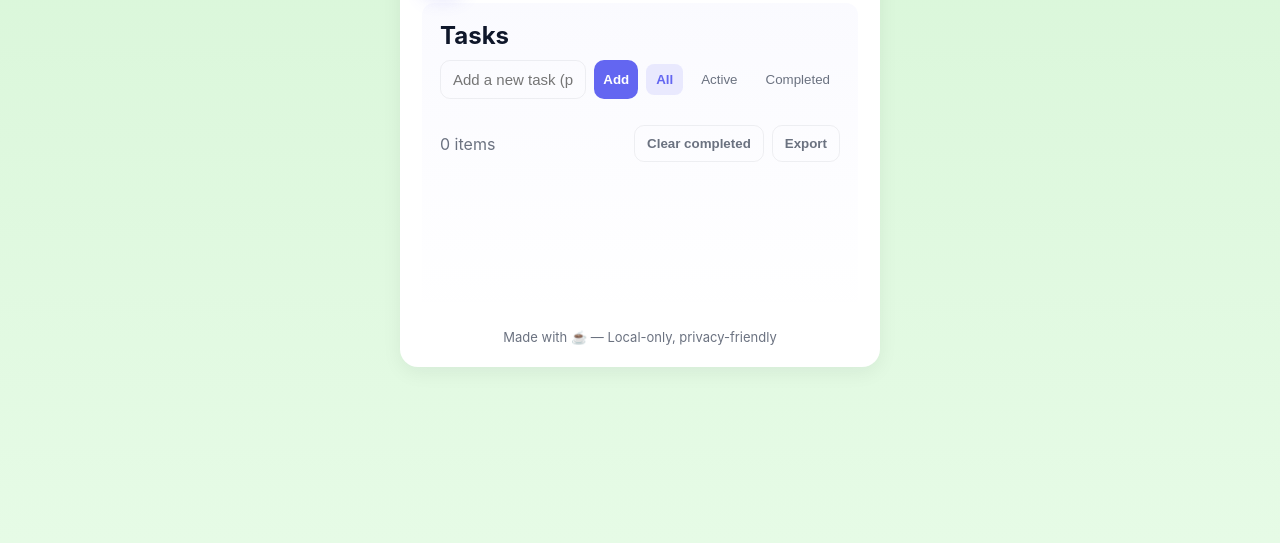
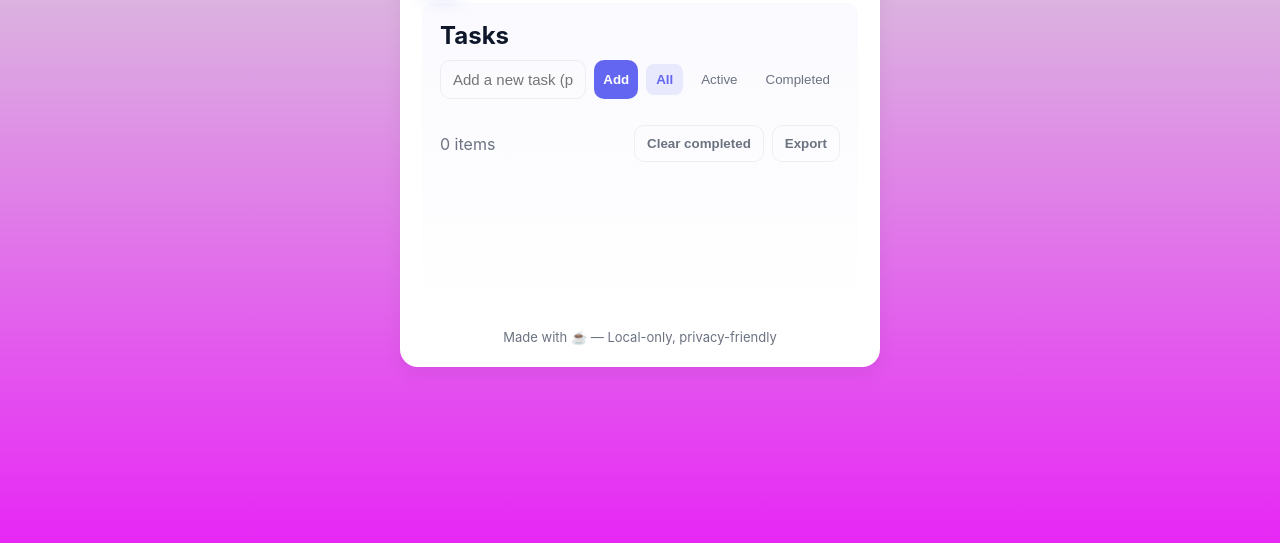
Before and after one commit to lalyos/cseklist, a plain HTML site: page index.html in a window 1280 px wide. Shown: the part 257-800 px from the top of the page. Drawn offline with Linux system fonts and the light colour scheme.

Commit message:
purple background

```diff
--- a/index.html
+++ b/index.html
@@ -6,7 +6,7 @@
   <title>Checklist — Single Page App v2</title>
   <style>
     :root{
-      --bg: #e6fbe6; /* light green */
+      --bg: #E727F5; /* light green */
       --card: #ffffff;
       --muted: #6b7280;
       --accent: #6366f1; /* indigo */
```
